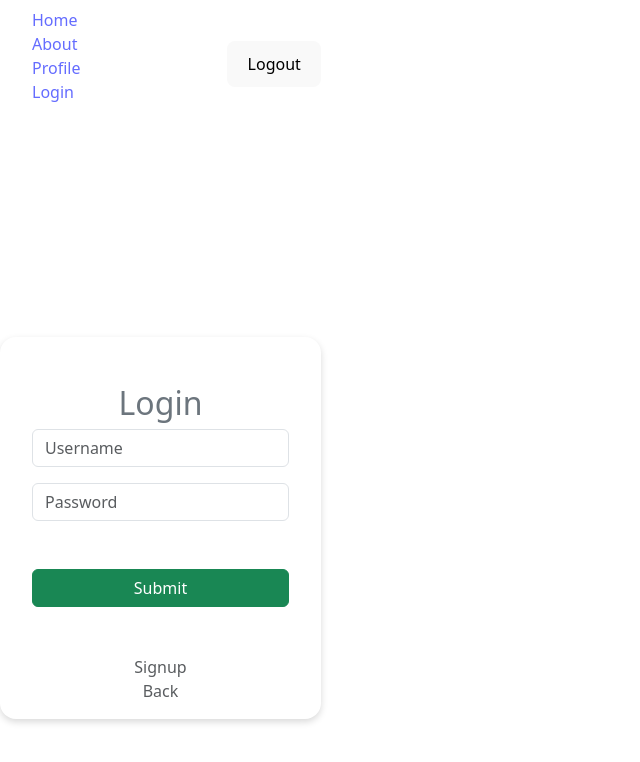
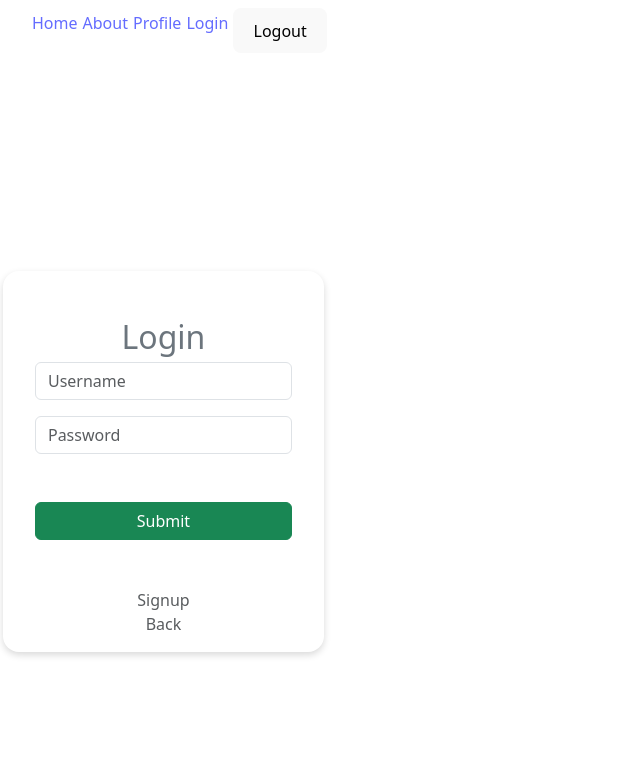
Before and after one commit to dfsalam/sonido87, a React (Vite) app: page /login in a window 1280 px wide. Shown: the top 762 px of the page, without its empty margins (0-640 px from the left). Built offline with nearby package versions, Linux system fonts and the light colour scheme.

Commit message:
Add flex align to the navbar.

```diff
--- a/src/components/Navbar.css
+++ b/src/components/Navbar.css
@@ -1,3 +1,7 @@
 .navbar li {
   list-style-type: none;
+  padding-right: 5px;
 }
+.navbar ul {
+  display: flex;
+}
```
